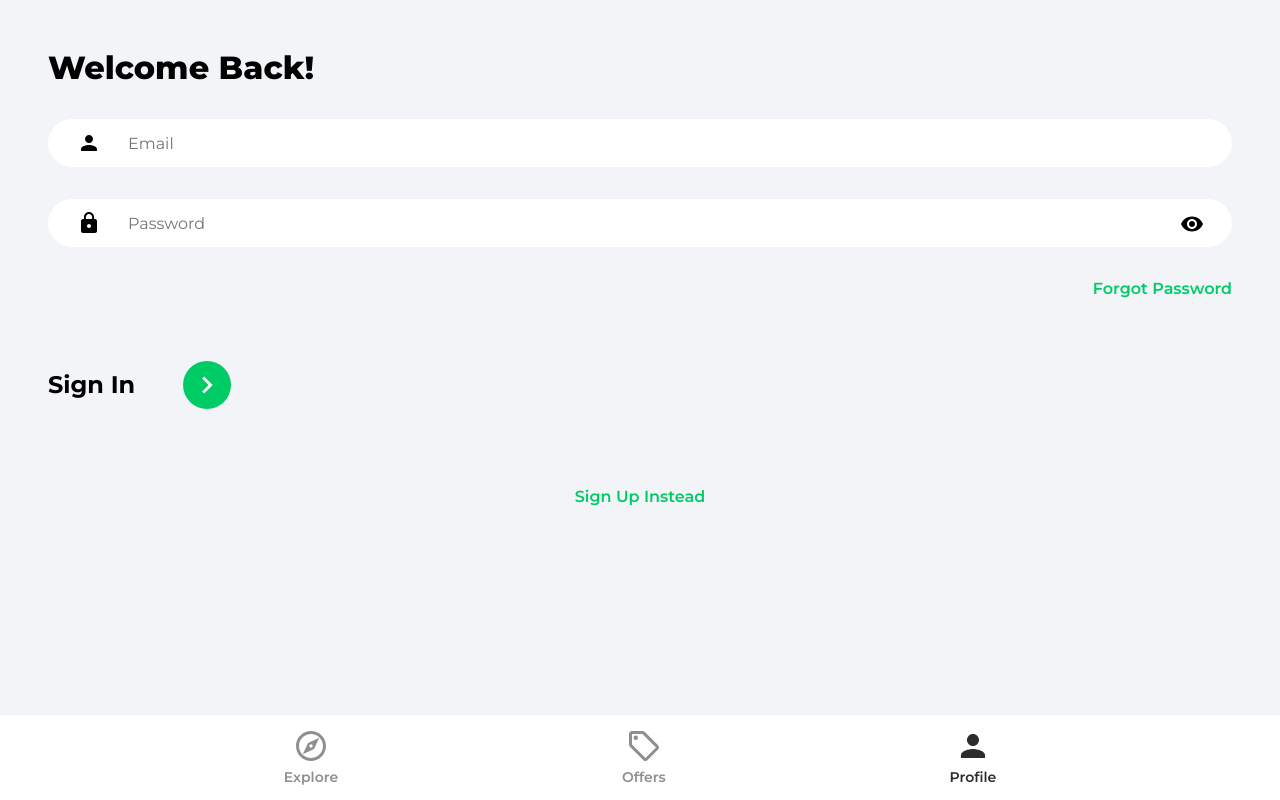
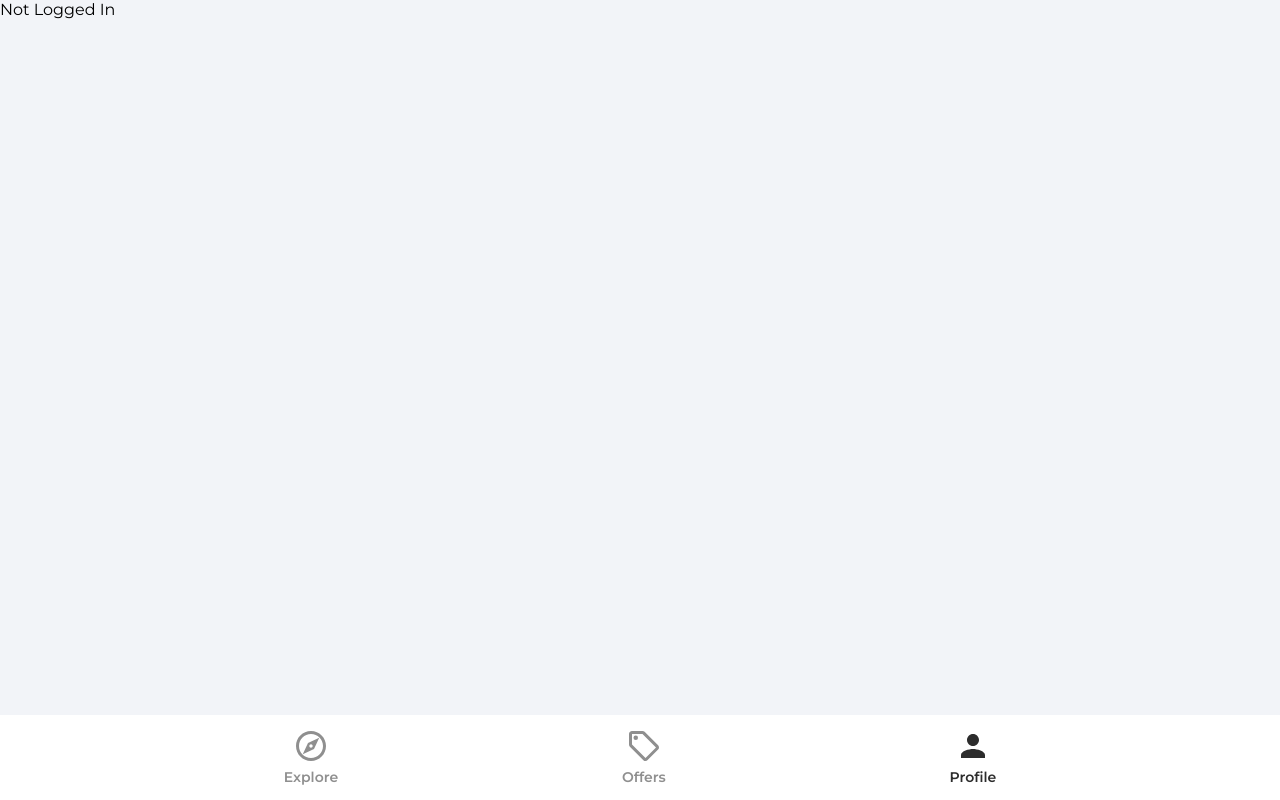
Before and after one commit to ozanisgor/house-marketplace-app-react, a React (Create React App) app: page /profile in a window 1280 px wide. Built offline with nearby package versions, Linux system fonts and the light colour scheme.

Commit message:
add: user sign in

```diff
--- a/src/App.js
+++ b/src/App.js
@@ -24,7 +24,7 @@
           />
           <Route
             path="/profile"
-            element={<SignIn />}
+            element={<Profile />}
           />
           <Route
             path="/sign-in"
--- a/src/pages/Profile.jsx
+++ b/src/pages/Profile.jsx
@@ -1,8 +1,15 @@
+import { useEffect, useState } from 'react'
+import { getAuth } from 'firebase/auth'
+
 function Profile() {
-  return (
-    <div>
-      <h1>Profile</h1>
-    </div>
-  )
+  const [user, setUser] = useState(null)
+
+  const auth = getAuth()
+
+  useEffect(() => {
+    setUser(auth.currentUser)
+  }, [])
+
+  return user ? <h1>{user.displayName}</h1> : 'Not Logged In'
 }
 export default Profile
--- a/src/pages/SignIn.jsx
+++ b/src/pages/SignIn.jsx
@@ -1,7 +1,9 @@
 import { useState } from 'react'
 import { Link, useNavigate } from 'react-router-dom'
+import { getAuth, signInWithEmailAndPassword } from 'firebase/auth'
 import { ReactComponent as ArrowRightIcon } from '../assets/svg/keyboardArrowRightIcon.svg'
 import visibilityIcon from '../assets/svg/visibilityIcon.svg'
+import { logDOM } from '@testing-library/react'
 
 function SignIn() {
   const [showPassword, setShowPassword] = useState(false)
@@ -21,13 +23,33 @@
     }))
   }
 
+  const onSubmit = async e => {
+    e.preventDefault()
+
+    try {
+      const auth = getAuth()
+
+      const userCredential = await signInWithEmailAndPassword(
+        auth,
+        email,
+        password
+      )
+
+      if (userCredential.user) {
+        navigate('/')
+      }
+    } catch (error) {
+      console.error(error)
+    }
+  }
+
   return (
     <>
       <div className="pageContainer">
         <header>
           <p className="pageHeader">Welcome Back!</p>
         </header>
-        <form>
+        <form onSubmit={onSubmit}>
           <input
             type="email"
             className="emailInput"
@@ -36,7 +58,7 @@
             value={email}
             onChange={onChange}
           />
-        </form>
+
           <div className="passwordInputDiv">
             <input
               type={showPassword ? 'text' : 'password'}
@@ -70,6 +92,7 @@
               />
             </button>
           </div>
+        </form>
 
         {/* Google OAuth */}
 
```
Lines whose indentation alone changed are shown as unchanged.
